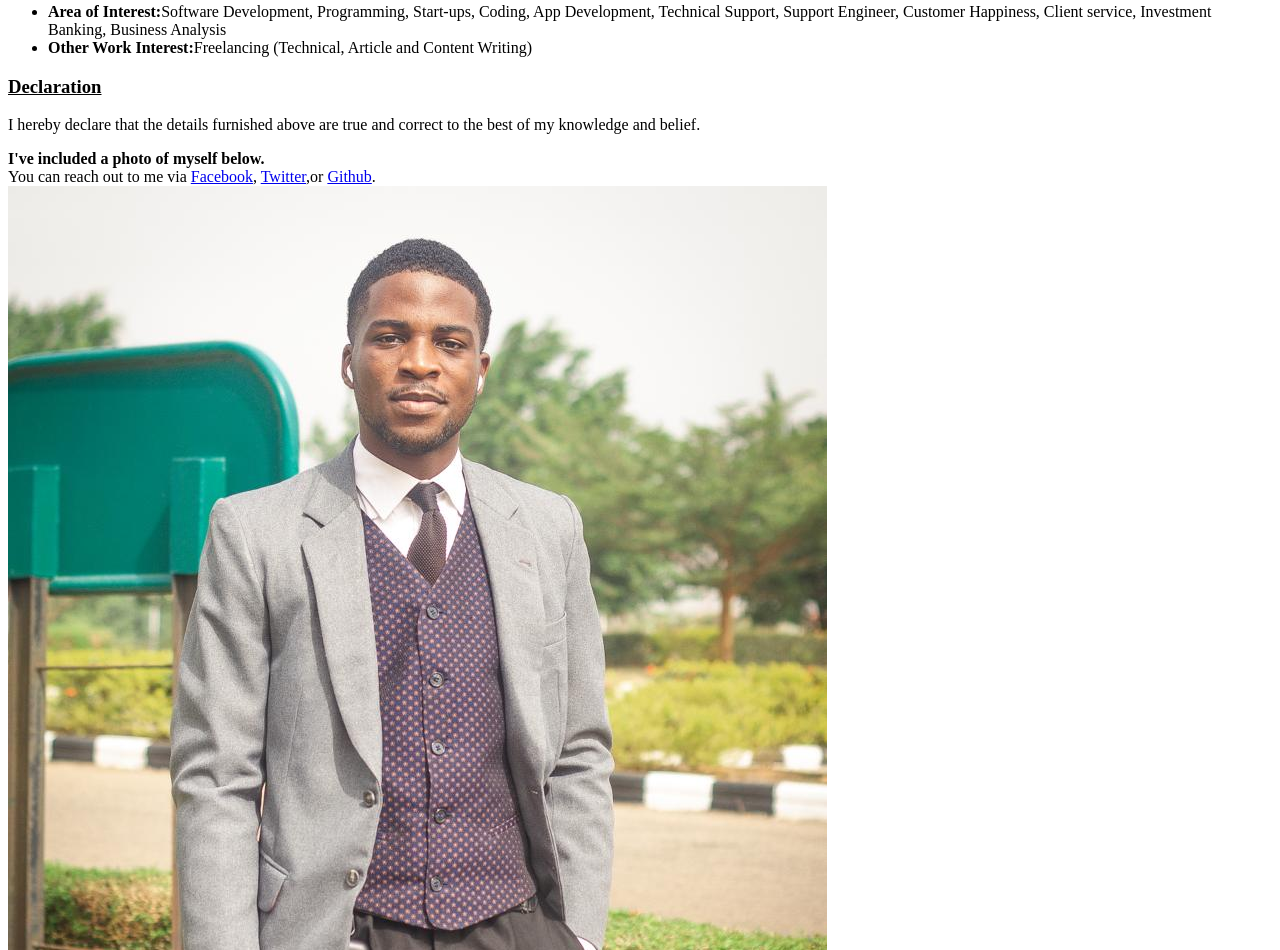
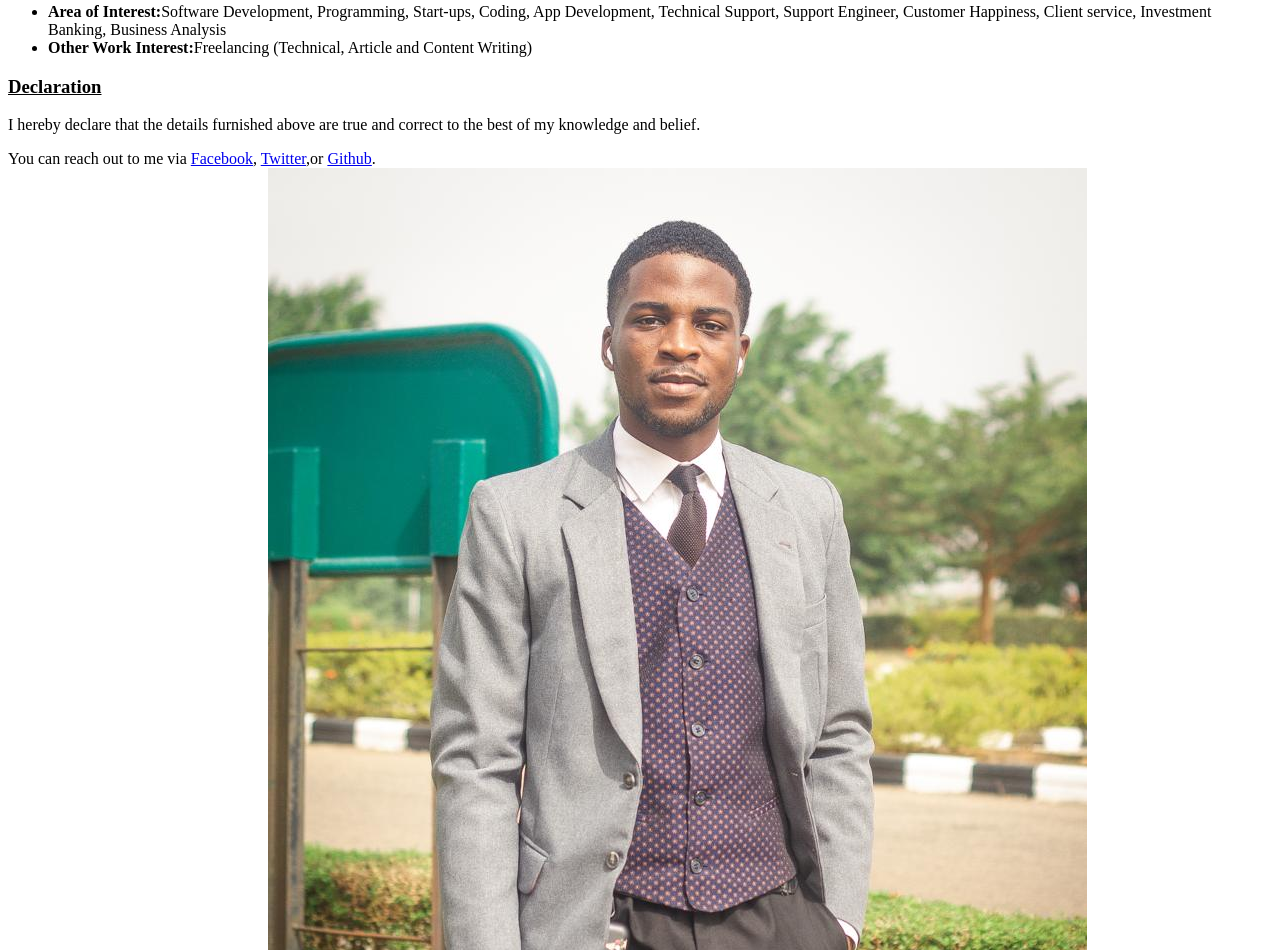
Before and after one commit to Arogbonlo/ALTSCHOOL-PROJECT-1-1, a plain HTML site: page about.html in a window 1280 px wide. Shown: the part 1074-2024 px from the top of the page. Drawn offline with Linux system fonts and the light colour scheme.

Commit message:
edited the about page

```diff
--- a/about.html
+++ b/about.html
@@ -152,9 +152,11 @@
     I hereby declare that the details furnished above are true and correct to the best of my knowledge and belief.</p>
   </div>
   <p>
+    You can reach out to me via <a href="https://www.facebook.com/isaac.arogbonlo.96">Facebook</a>, <a href="https://twitter.com/IsaacArogb">Twitter</a>,or <a href="https://github.com/Arogbonlo">Github</a>.
+    <br>
 
-    <b>I've included a photo of myself below.</b> <br>
-    You can reach out to me via <a href="https://www.facebook.com/isaac.arogbonlo.96">Facebook</a>, <a href="https://twitter.com/IsaacArogb">Twitter</a>,or <a href="https://github.com/Arogbonlo">Github</a>. <br>
+    <b>I've included a photo of myself below.</b>
+
 
     <img src="/images/me.jpg" alt="">
   </p>
```
